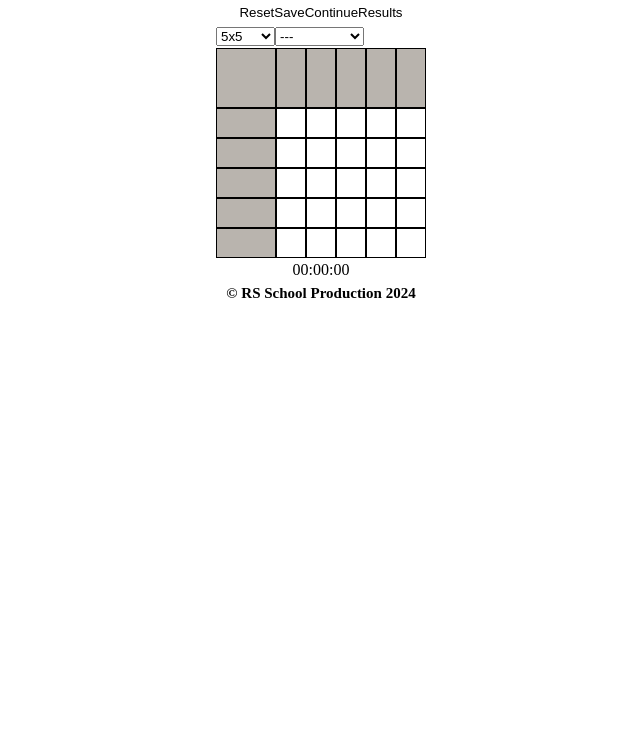
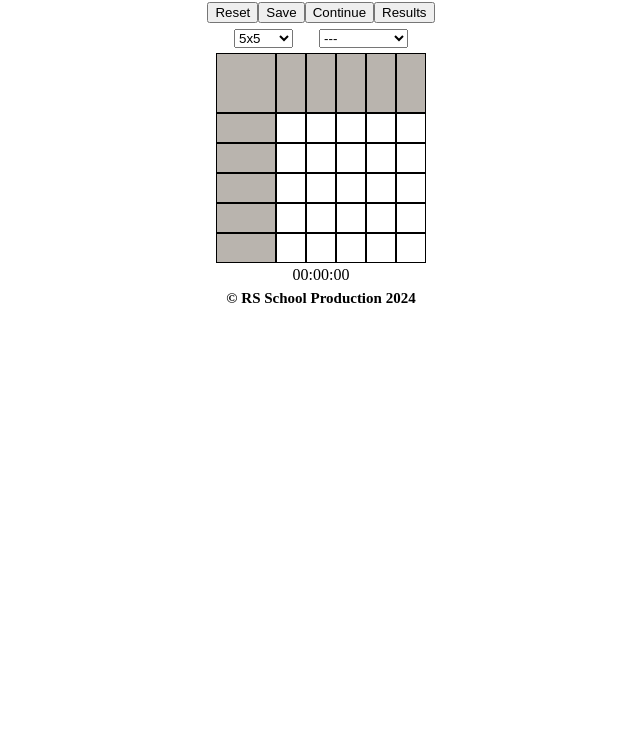
Before and after one commit to Mitsuhitomeow/nonograms, a website built with Vite: page nonograms/src/index.html in a window 1280 px wide. Shown: the part 60-800 px from the top of the page, without its empty margins (319-959 px from the left). Built offline with nearby package versions, Linux system fonts and the light colour scheme.

Commit message:
refactor: update scss

```diff
--- a/nonograms/src/styles/base/_normalize.scss
+++ b/nonograms/src/styles/base/_normalize.scss
@@ -38,13 +38,6 @@ a {
   color: inherit;
 }
 
-// Убираем стандартные стили для кнопок
-button {
-  background-color: transparent;
-  border: none;
-  padding: 0;
-}
-
 // Делаем изображения и другие встроенные элементы адаптивными
 img,
 embed,
--- /dev/null
+++ b/nonograms/src/styles/components/_options.scss
@@ -0,0 +1,6 @@
+.options__container {
+  display: flex;
+  justify-content: space-around;
+
+  padding: 5px;
+}
--- a/nonograms/src/styles/main.scss
+++ b/nonograms/src/styles/main.scss
@@ -12,3 +12,4 @@
 
 // COMPONENTS
 @import './components/playground';
+@import './components/options';
```
